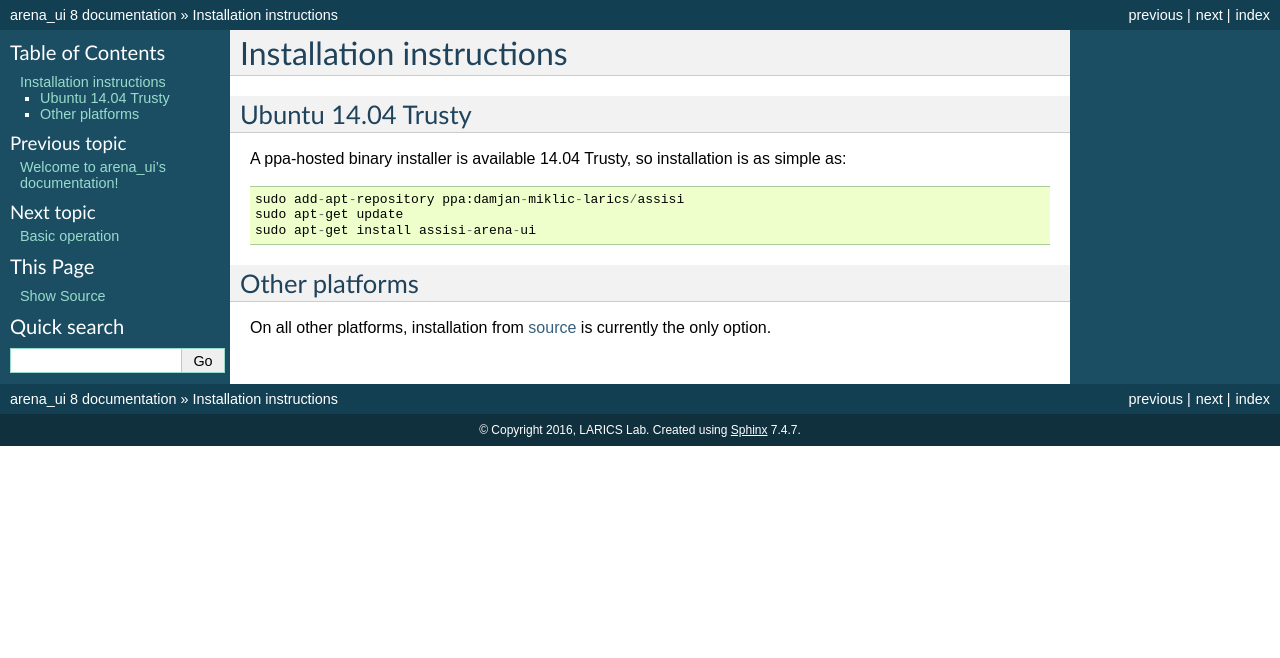
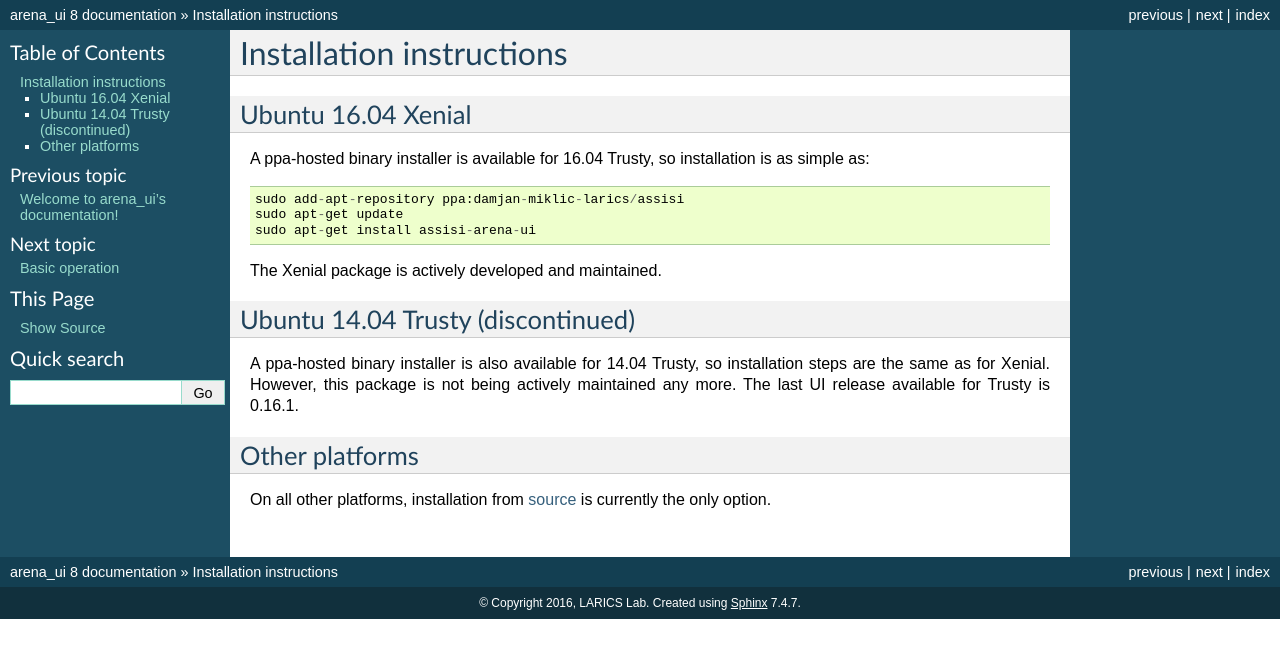
Before and after one commit to assisi/arena-ui, a Sphinx documentation site: the page built from doc/user/source/install.rst, in a window 1280 px wide. Shown: the top 658 px of the page. Built offline with Sphinx 7.4.7, drawn with Linux system fonts in a browser that asks for light colours; formulas are drawn with MathJax 3.

Commit message:
Doc update for Xenial.

```diff
--- a/doc/user/source/install.rst
+++ b/doc/user/source/install.rst
@@ -1,10 +1,10 @@
 Installation instructions
 =========================
 
-Ubuntu 14.04 Trusty
+Ubuntu 16.04 Xenial
 -------------------
 
-A ppa-hosted binary installer is available 14.04 Trusty, so
+A ppa-hosted binary installer is available for 16.04 Trusty, so
 installation is as simple as:
 
 ::
@@ -13,10 +13,20 @@
    sudo apt-get update
    sudo apt-get install assisi-arena-ui
 
+The Xenial package is actively developed and maintained.
+
+Ubuntu 14.04 Trusty (discontinued)
+----------------------------------
+
+A ppa-hosted binary installer is also available for 14.04
+Trusty, so installation steps are the same as for Xenial. However,
+this package is not being actively maintained any more. The last UI
+release available for Trusty is 0.16.1.
+
 Other platforms
 ---------------
 
 On all other platforms, installation from source_ is currently the
 only option.
 
-.. _source: https://github.com/larics/assisi-arena-ui.git
+.. _source: https://github.com/assisi/arena-ui.git
```
